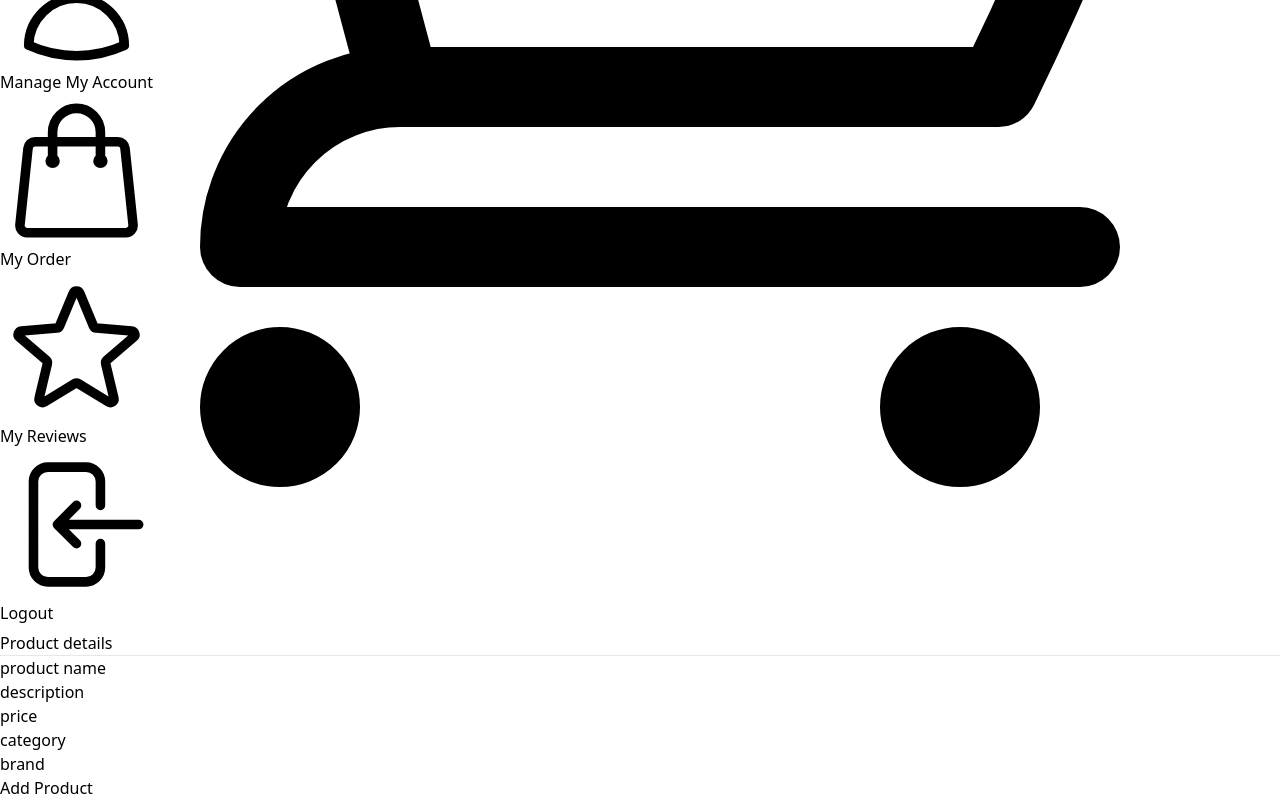
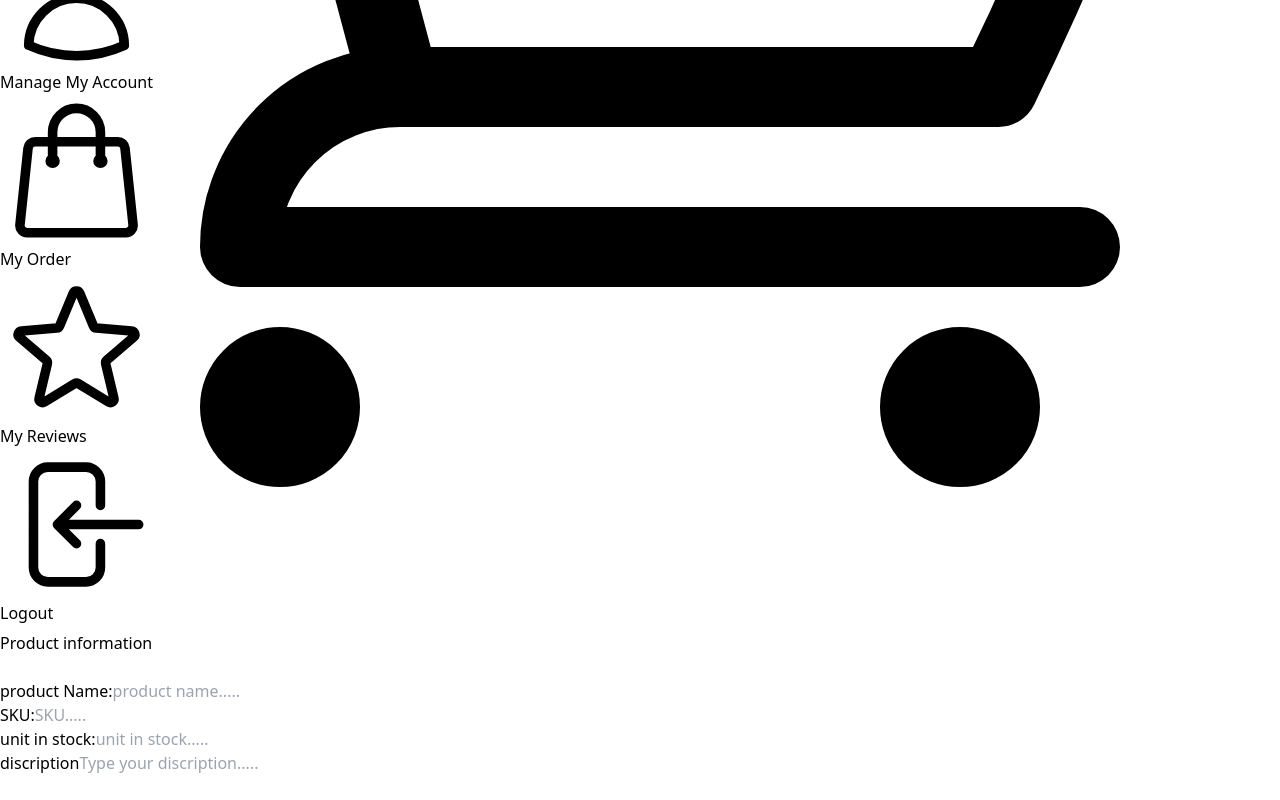
Before and after one commit to mohamedrafik-lgtm/E-commirce, a React (Vite) app: page /Admin in a window 1280 px wide. Shown: the part 3377-4177 px from the top of the page. After the commit the page ends 4152 px from the top, so only its background shows below. Built offline with nearby package versions, Linux system fonts and the light colour scheme.

Commit message:
product information

```diff
--- a/src/components/AddProduct.tsx
+++ b/src/components/AddProduct.tsx
@@ -1,28 +1,34 @@
-import { formInputList } from "../data"
 import InputComponent from "./ui/InputComponent"
 
+export const ProductInformation = () => {
 
+    return (
+        <div className="border rounded-md shadow-md">
+            <div className="flex p-5 border-b  content-center">
+                <h4 className="font-bold">Product information</h4>
+                <br />
+            </div>
+            <div className="p-5 space-y-3">
+               <div className="flex flex-col space-y-2 ">
+                  <label htmlFor="product-name">product Name:</label>
+                  <InputComponent className="border rounded-md   w-full p-2 h-11  transition focus:shadow-xl focus:outline-double focus:outline-none " placeholder="product name....." type="text" id="product-name" name="product-name"/>
+               </div>
+               <div className="grid grid-cols-2 gap-8">
+               <div className="flex flex-col space-y-2">
+                  <label htmlFor="SKU">SKU:</label>
+                  <InputComponent className="border rounded-md   h-11 p-2 transition focus:shadow-xl focus:outline-double focus:outline-none" placeholder="SKU....." type="text" id="SKU" name="SKU"/>
+               </div>
+               <div className="flex flex-col space-y-2 ">
+                  <label htmlFor="unit-in-stock">unit in stock:</label>
+                  <InputComponent className="border rounded-md  h-11 p-2 transition focus:shadow-xl focus:outline-double focus:outline-none" placeholder="unit in stock....." type="number" id="unit-in-stock" name="unit-in-stock"/>
+               </div>
+               </div>
 
-const AddProduct = () => {
-    //  render fom inputs
-    const inputsProduct = formInputList.map( (input) => <div className="w-100%">
-             <label htmlFor={input.id}>{input.label}</label>
-           <InputComponent
-           type={input.type}
-           name={input.name}
-           id={input.id}
-           required
-           />
-    </div>)
-
-    return <div className=" flex flex-col w-1/3 space-y-3 p-5 border-2 border-slate-400 rounded-md">
-        <h3 className="text-white bg-blue-600 p-3 rounded-md text-2xl">Product details</h3>
-        <hr/>
-        {inputsProduct}
-
-         <button type="submit" className="w-full bg-blue-600 text-white p-3 rounded-md text-lg">Add Product</button>
-    </div>
-
+               <div className="space-y-2 mb-5">
+               <label htmlFor="discription">discription</label>
+               <InputComponent className=" border rounded-md  w-full h-11 p-2 transition focus:shadow-xl focus:outline-double focus:outline-none" placeholder="Type your discription....." type="text" id="unit-in-stock" name="unit-in-stock"/>
+               </div>
+            </div>
+        </div>
+    )
 }
-
-export default AddProduct
--- a/src/components/ui/InputComponent.tsx
+++ b/src/components/ui/InputComponent.tsx
@@ -2,9 +2,9 @@ import { InputHTMLAttributes } from "react"
 
 interface IProp extends InputHTMLAttributes<HTMLInputElement>{}
 
-const InputComponent = ({...rest}:IProp) => {
+const InputComponent = ({className,...rest}:IProp) => {
     return (
-            <input className="w-full p-2 text-gray-700 border border-gray-300 rounded-md focus:outline-none focus:border-blue-500" {...rest}/>
+            <input className={`${className}`} {...rest}/>
     )
 
 }
--- a/src/data/index.ts
+++ /dev/null
@@ -1,35 +0,0 @@
-import { IFormInput } from "../interface";
-
-
-export const formInputList:IFormInput[] = [
-    {
-        name: "productName",
-        id: "productName",
-        label:"product name",
-        type: "text",
-    },
-    {
-        name: "description",
-        id: "description",
-        label:"description",
-        type: "text",
-    },
-    {
-        name: "price",
-        id: "price",
-        label:"price",
-        type: "text",
-    },
-    {
-        name: "category",
-        id: "category",
-        label:"category",
-        type: "text",
-    },
-    {
-        name:"brand",
-        id:"brand",
-        label:"brand",
-        type:"text",
-    }
-]
--- a/src/pages/AdminPage.tsx
+++ b/src/pages/AdminPage.tsx
@@ -1,11 +1,13 @@
-import AddProduct from "../components/AddProduct"
+import { ProductInformation } from "../components/AddProduct"
 
 
 const AdminPage = () => {
 
    return (
-      <div>
-           <AddProduct/>
+      <div className="grid grid-cols-3 p-5">
+         <div className="col-span-2">
+           <ProductInformation/>
+         </div>
       </div>
    )
 }
--- a/src/pages/Home.tsx
+++ b/src/pages/Home.tsx
@@ -7,7 +7,6 @@ export const Home =  () => {
     return (
         <div>
 
-
             <ProducrCard description="HAVIT HV-G92 Gamepad" imgSrc="/IMG/26be56634ad9773c9d8f6315cac2cba7.jpg" price={150}/>
 
         </div>
```
